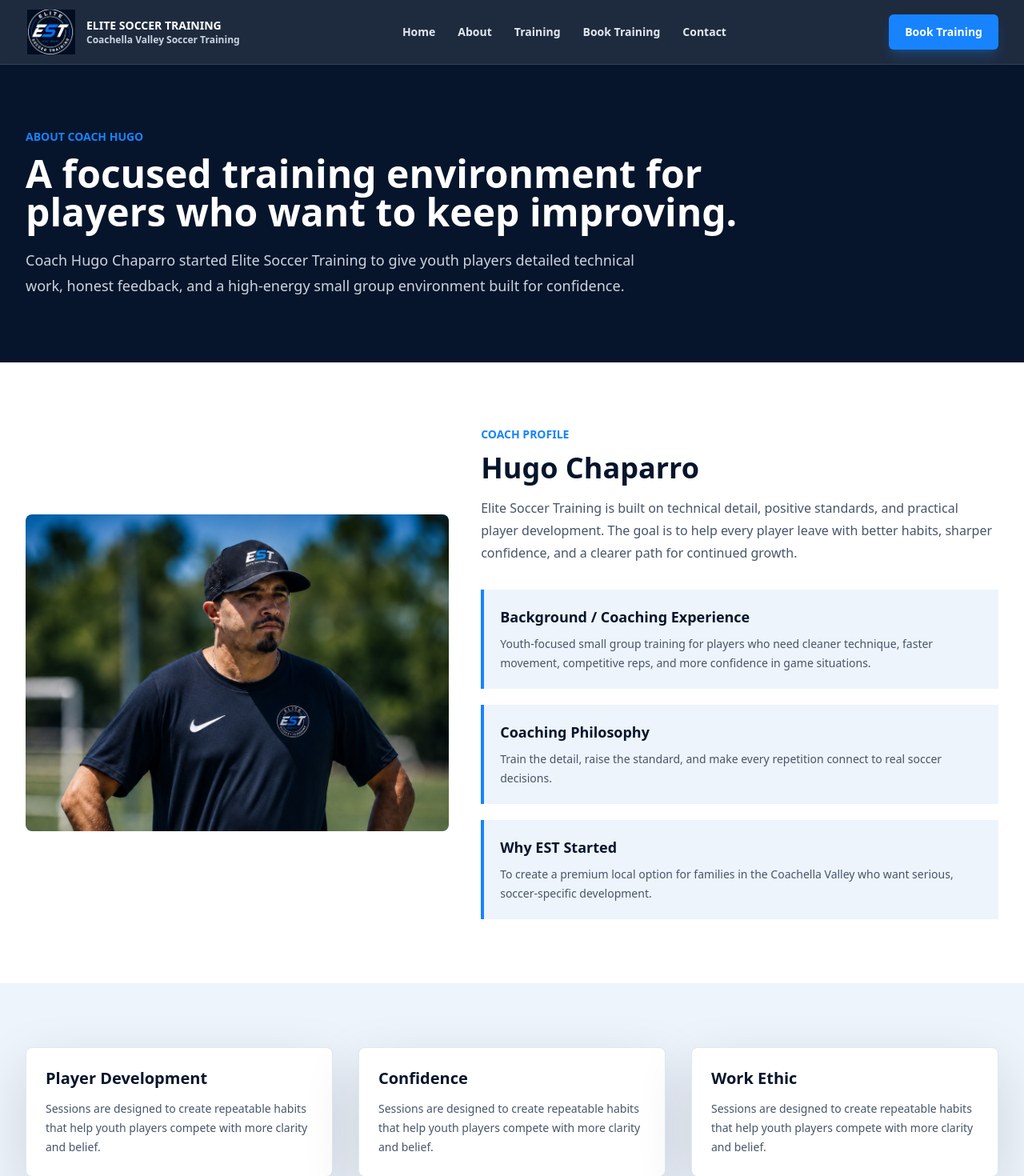
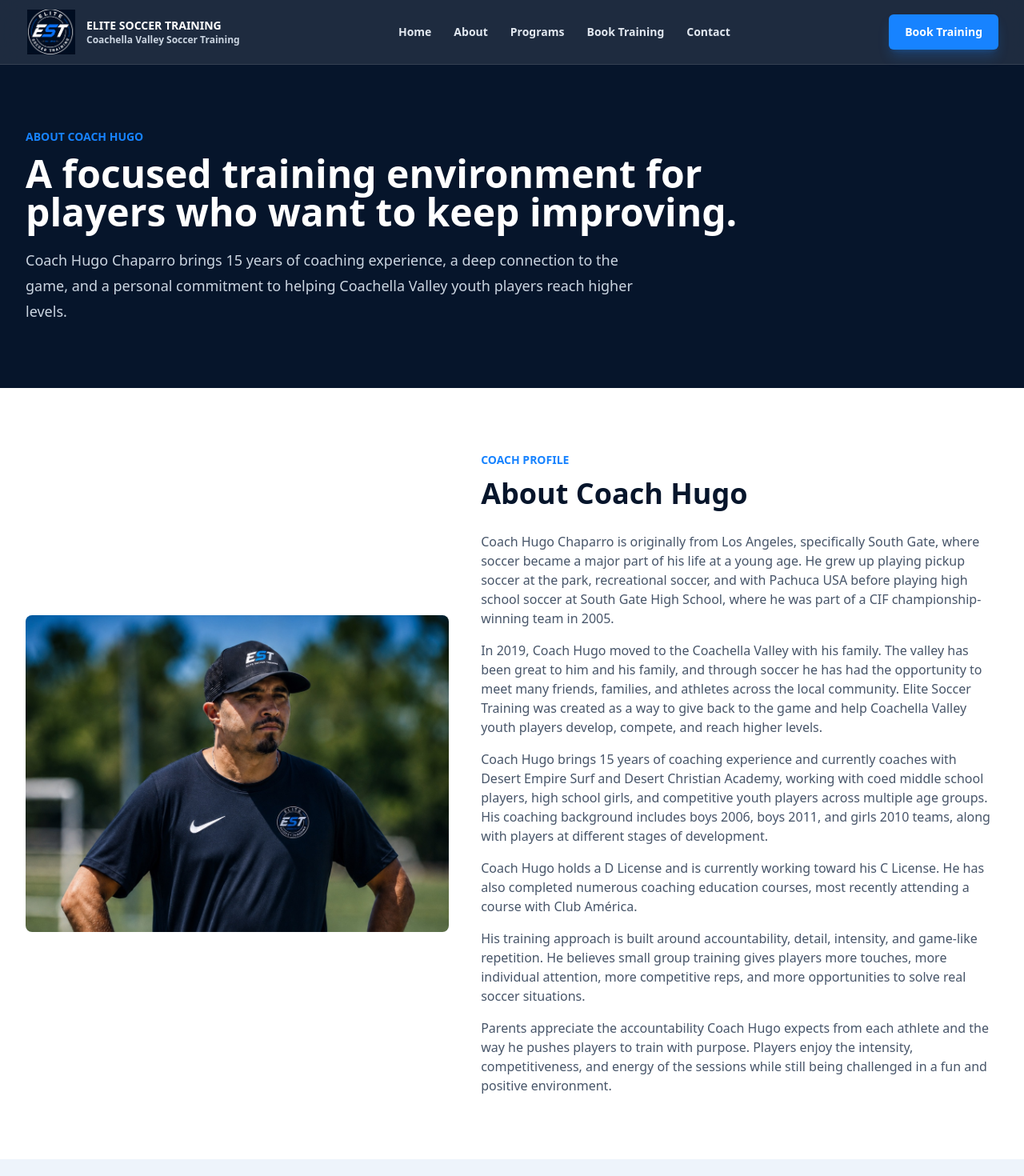
Before and after one commit to hugosoccer87-oss/elite-soccer-training, a Next.js app: page /about in a window 1280 px wide. Shown: the top 1470 px of the page at 80% size. Built offline with nearby package versions, Linux system fonts and the light colour scheme.

Commit message:
Update training wording to programs

```diff
--- a/app/about/page.tsx
+++ b/app/about/page.tsx
@@ -3,7 +3,6 @@ import Image from "next/image";
 import Link from "next/link";
 import { PageHero } from "@/components/PageHero";
 import { SectionHeader } from "@/components/SectionHeader";
-import { business } from "@/lib/site-data";
 
 export const metadata: Metadata = {
   title: "About Coach Hugo",
@@ -16,7 +15,7 @@ export default function AboutPage() {
       <PageHero
         eyebrow="About Coach Hugo"
         title="A focused training environment for players who want to keep improving."
-        description="Coach Hugo Chaparro started Elite Soccer Training to give youth players detailed technical work, honest feedback, and a high-energy small group environment built for confidence."
+        description="Coach Hugo Chaparro brings 15 years of coaching experience, a deep connection to the game, and a personal commitment to helping Coachella Valley youth players reach higher levels."
       />
 
       <section className="bg-white py-16 sm:py-20">
@@ -33,29 +32,41 @@ export default function AboutPage() {
           <div>
             <SectionHeader
               eyebrow="Coach Profile"
-              title={business.coach}
-              description="Elite Soccer Training is built on technical detail, positive standards, and practical player development. The goal is to help every player leave with better habits, sharper confidence, and a clearer path for continued growth."
+              title="About Coach Hugo"
             />
-            <div className="mt-8 grid gap-5">
-              {[
-                {
-                  title: "Background / Coaching Experience",
-                  copy: "Youth-focused small group training for players who need cleaner technique, faster movement, competitive reps, and more confidence in game situations."
-                },
-                {
-                  title: "Coaching Philosophy",
-                  copy: "Train the detail, raise the standard, and make every repetition connect to real soccer decisions."
-                },
-                {
-                  title: "Why EST Started",
-                  copy: "To create a premium local option for families in the Coachella Valley who want serious, soccer-specific development."
-                }
-              ].map((item) => (
-                <div key={item.title} className="border-l-4 border-electric bg-mist p-5">
-                  <h2 className="text-lg font-black text-navy">{item.title}</h2>
-                  <p className="mt-2 text-sm leading-6 text-slate-600">{item.copy}</p>
-                </div>
-              ))}
+            <div className="mt-7 grid max-w-3xl gap-4 text-sm leading-7 text-slate-600 sm:text-base">
+              <p>
+                Coach Hugo Chaparro is originally from Los Angeles, specifically South Gate, where soccer became a
+                major part of his life at a young age. He grew up playing pickup soccer at the park, recreational
+                soccer, and with Pachuca USA before playing high school soccer at South Gate High School, where he was
+                part of a CIF championship-winning team in 2005.
+              </p>
+              <p>
+                In 2019, Coach Hugo moved to the Coachella Valley with his family. The valley has been great to him and
+                his family, and through soccer he has had the opportunity to meet many friends, families, and athletes
+                across the local community. Elite Soccer Training was created as a way to give back to the game and help
+                Coachella Valley youth players develop, compete, and reach higher levels.
+              </p>
+              <p>
+                Coach Hugo brings 15 years of coaching experience and currently coaches with Desert Empire Surf and
+                Desert Christian Academy, working with coed middle school players, high school girls, and competitive
+                youth players across multiple age groups. His coaching background includes boys 2006, boys 2011, and
+                girls 2010 teams, along with players at different stages of development.
+              </p>
+              <p>
+                Coach Hugo holds a D License and is currently working toward his C License. He has also completed
+                numerous coaching education courses, most recently attending a course with Club América.
+              </p>
+              <p>
+                His training approach is built around accountability, detail, intensity, and game-like repetition. He
+                believes small group training gives players more touches, more individual attention, more competitive
+                reps, and more opportunities to solve real soccer situations.
+              </p>
+              <p>
+                Parents appreciate the accountability Coach Hugo expects from each athlete and the way he pushes players
+                to train with purpose. Players enjoy the intensity, competitiveness, and energy of the sessions while
+                still being challenged in a fun and positive environment.
+              </p>
             </div>
           </div>
         </div>
--- a/app/page.tsx
+++ b/app/page.tsx
@@ -6,6 +6,23 @@ import { TrainingCard } from "@/components/TrainingCard";
 import { benefits, business, services } from "@/lib/site-data";
 
 const benefitIcons = [TargetIcon, ShieldIcon, BoltIcon, BallIcon, ShieldIcon];
+const coachCards = [
+  {
+    title: "Coach Hugo's Background",
+    copy:
+      "Originally from South Gate, Los Angeles, Coach Hugo Chaparro brings 15 years of coaching experience across boys, girls, coed middle school, and high school soccer. He currently coaches with Desert Empire Surf and Desert Christian Academy."
+  },
+  {
+    title: "Coaching Philosophy",
+    copy:
+      "Every session is built around accountability, detail, intensity, and game-like repetition. The goal is to help players improve their technique, confidence, speed of play, decision-making, and competitive habits."
+  },
+  {
+    title: "Why EST Started",
+    copy:
+      "After moving to the Coachella Valley in 2019, Coach Hugo created Elite Soccer Training to give local players a focused, professional small group environment to grow, compete, and reach higher levels."
+  }
+];
 const testimonials = [
   {
     name: "Parent of 2012 Player",
@@ -64,7 +81,7 @@ export default function HomePage() {
                 href="/services"
                 className="inline-flex justify-center rounded-md border border-white/30 bg-white/10 px-7 py-4 text-sm font-black uppercase text-white transition hover:bg-white/20"
               >
-                View Training
+                View Programs
               </Link>
             </div>
           </div>
@@ -117,17 +134,13 @@ export default function HomePage() {
               title="REAL DEVELOPMENT. REAL CONFIDENCE."
               description="Elite Soccer Training uses technical repetition, game-realistic training, confidence building, speed of play, competitive standards, and small group attention to help youth players develop with purpose."
             />
-            <div className="mt-8 grid gap-4 sm:grid-cols-2">
-              {benefits.map((benefit, index) => {
-                const Icon = benefitIcons[index];
-                return (
-                  <div key={benefit.title} className="rounded-lg border border-slate-200 p-5">
-                    <Icon className="h-8 w-8 text-field" />
-                    <h3 className="mt-4 text-lg font-black text-navy">{benefit.title}</h3>
-                    <p className="mt-2 text-sm leading-6 text-slate-600">{benefit.description}</p>
-                  </div>
-                );
-              })}
+            <div className="mt-8 grid gap-4">
+              {coachCards.map((card) => (
+                <div key={card.title} className="border-l-4 border-electric bg-mist p-5">
+                  <h3 className="text-lg font-black text-navy">{card.title}</h3>
+                  <p className="mt-2 text-sm leading-6 text-slate-600">{card.copy}</p>
+                </div>
+              ))}
             </div>
             <Link
               href="/about"
@@ -142,7 +155,7 @@ export default function HomePage() {
       <section className="bg-mist py-16 sm:py-20">
         <div className="section-shell">
           <SectionHeader
-            eyebrow="Training Programs"
+            eyebrow="Programs"
             title="Age-based soccer development groups."
             description="Future Elite builds foundation for ages 9-12. Elite Performance pushes ages 13-18 with speed, intensity, finishing, and game-realistic repetition."
           />
--- a/app/services/page.tsx
+++ b/app/services/page.tsx
@@ -7,15 +7,15 @@ import { TrainingCard } from "@/components/TrainingCard";
 import { services } from "@/lib/site-data";
 
 export const metadata: Metadata = {
-  title: "Training",
-  description: "Small group soccer training for 1-6 youth players in the Coachella Valley."
+  title: "Programs",
+  description: "Small group soccer training programs for 1-6 youth players in the Coachella Valley."
 };
 
 export default function ServicesPage() {
   return (
     <>
       <PageHero
-        eyebrow="Training"
+        eyebrow="Programs"
         title="Age-based small group soccer development."
         description="Main small group training serves players ages 9-18. Every session is 60 minutes, $55 per player, with a six-player maximum."
       />
--- a/lib/site-data.ts
+++ b/lib/site-data.ts
@@ -15,7 +15,7 @@ export const business = {
 export const navItems = [
   { href: "/", label: "Home" },
   { href: "/about", label: "About" },
-  { href: "/services", label: "Training" },
+  { href: "/services", label: "Programs" },
   { href: "/booking", label: "Book Training" },
   { href: "/contact", label: "Contact" }
 ];
```
Also changed, not shown: 1 other file (tests, documents, lock files or other folders).
